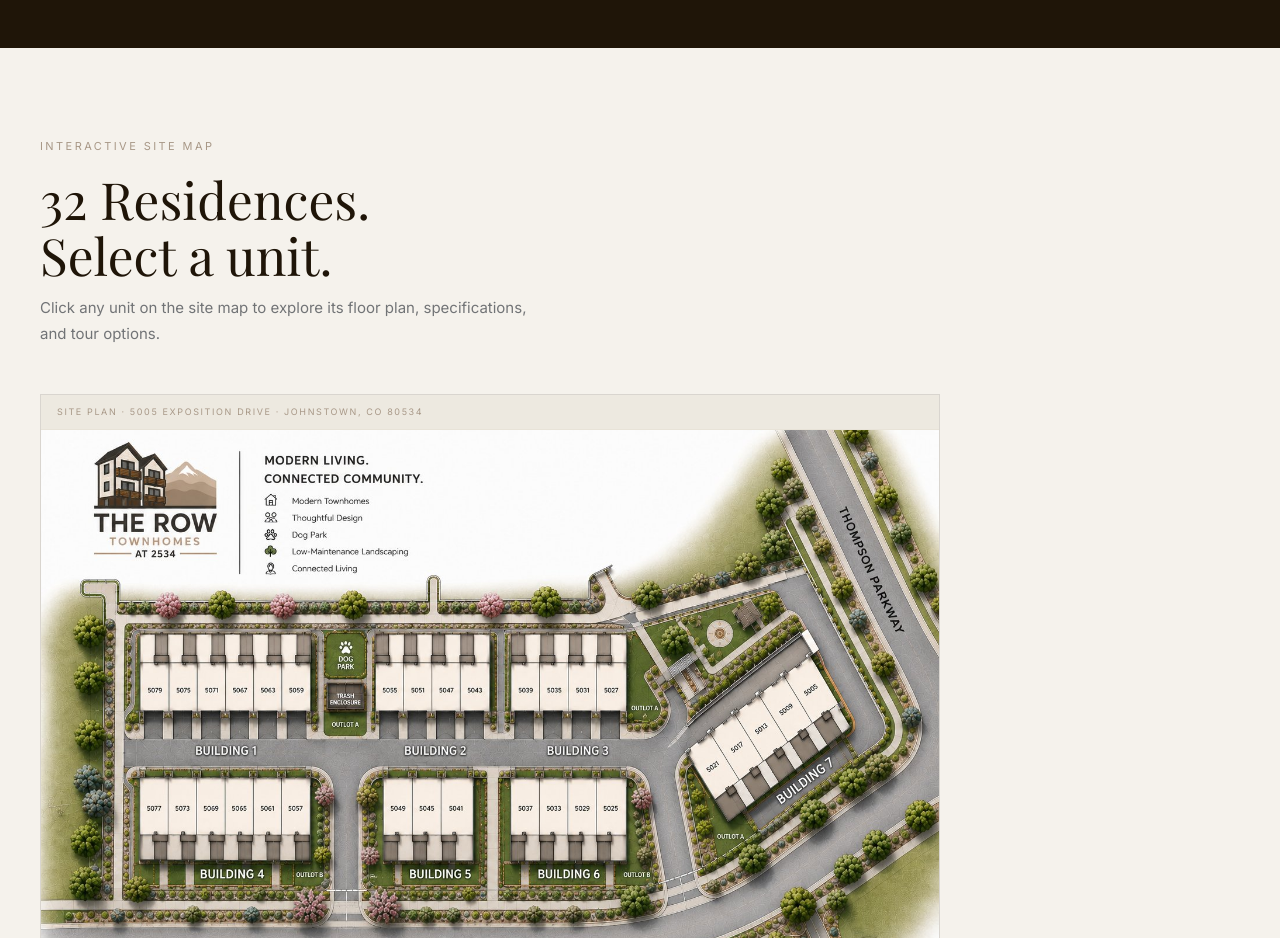
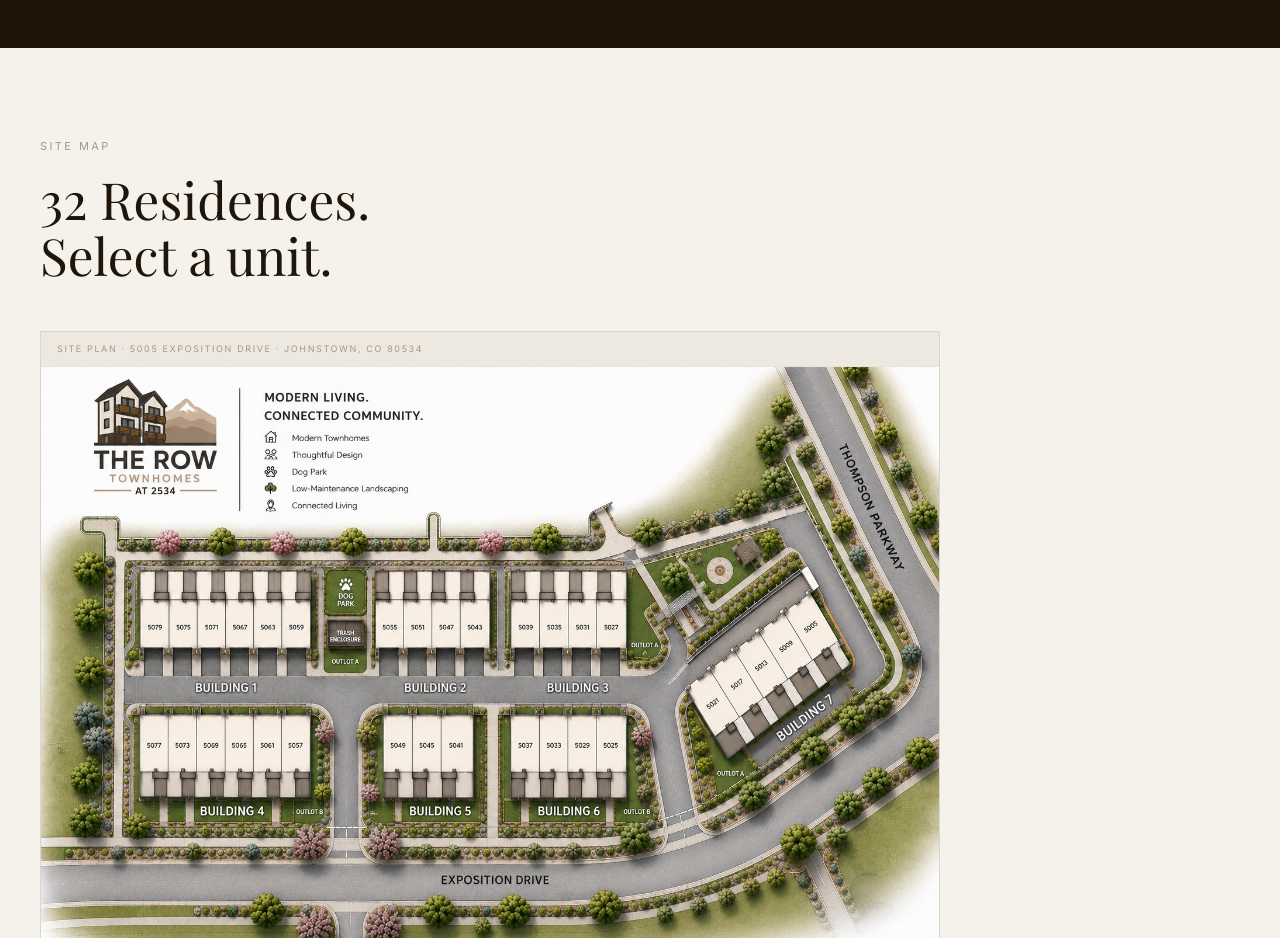
Before and after one commit to Waaberg/row-townhomes, a Next.js app: page / in a window 1280 px wide. Shown: the part 2440-3378 px from the top of the page. Built offline with nearby package versions, Linux system fonts and the light colour scheme; a web font is replaced by a local one.

Commit message:
Remove interactive site map label and click instruction

```diff
--- a/app/page.tsx
+++ b/app/page.tsx
@@ -658,9 +658,8 @@ export default function Home() {
       <section id="sitemap" style={{ background: '#F5F2EC', padding: '90px 0' }}>
         <div style={S.wrap}>
           <div className="reveal" style={{ marginBottom: 48 }}>
-            <div style={S.eyebrow}>Interactive Site Map</div>
+            <div style={S.eyebrow}>Site Map</div>
             <h2 style={{ fontFamily: "'Playfair Display', serif", fontSize: 'clamp(34px, 4vw, 52px)', fontWeight: 300, color: '#1F1508', marginBottom: 12, lineHeight: 1.1 }}>32 Residences.<br />Select a unit.</h2>
-            <p style={{ fontFamily: "'Inter', sans-serif", fontSize: 15, color: '#2C3138', lineHeight: 1.7, maxWidth: 500, opacity: .65 }}>Click any unit on the site map to explore its floor plan, specifications, and tour options.</p>
           </div>
           <div className="reveal reveal-d1">
             <SiteMap />
```
